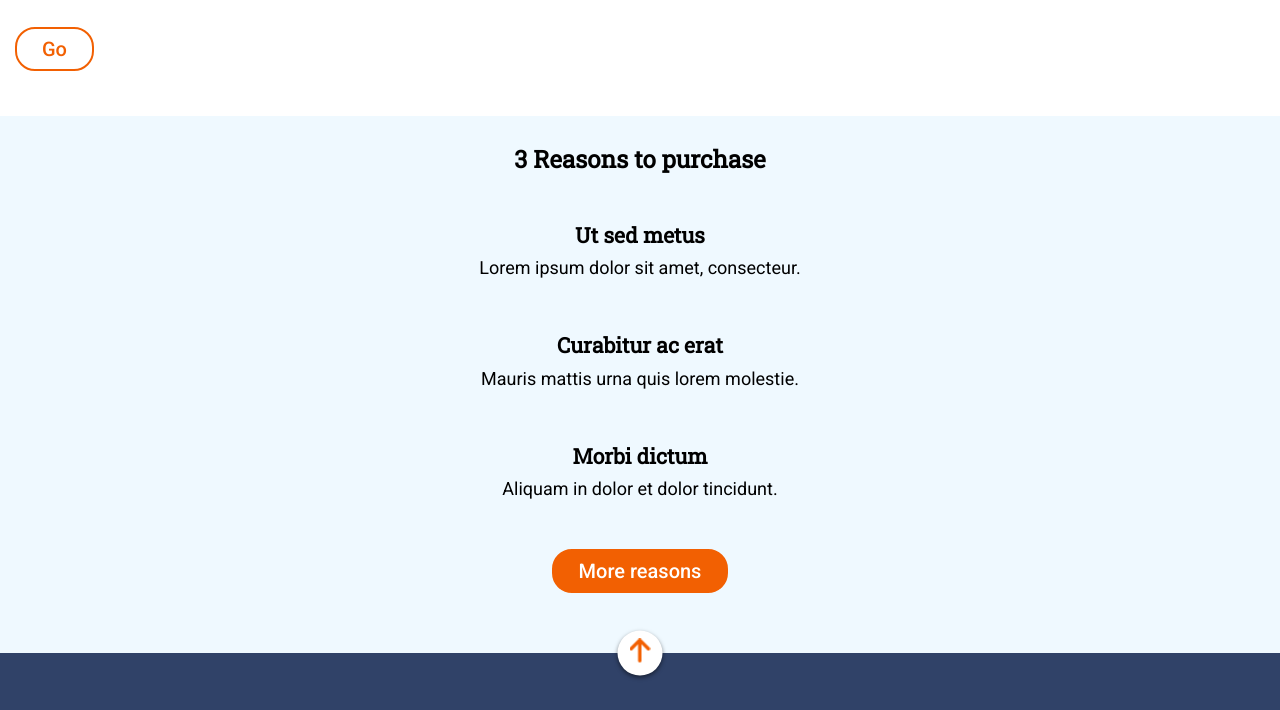
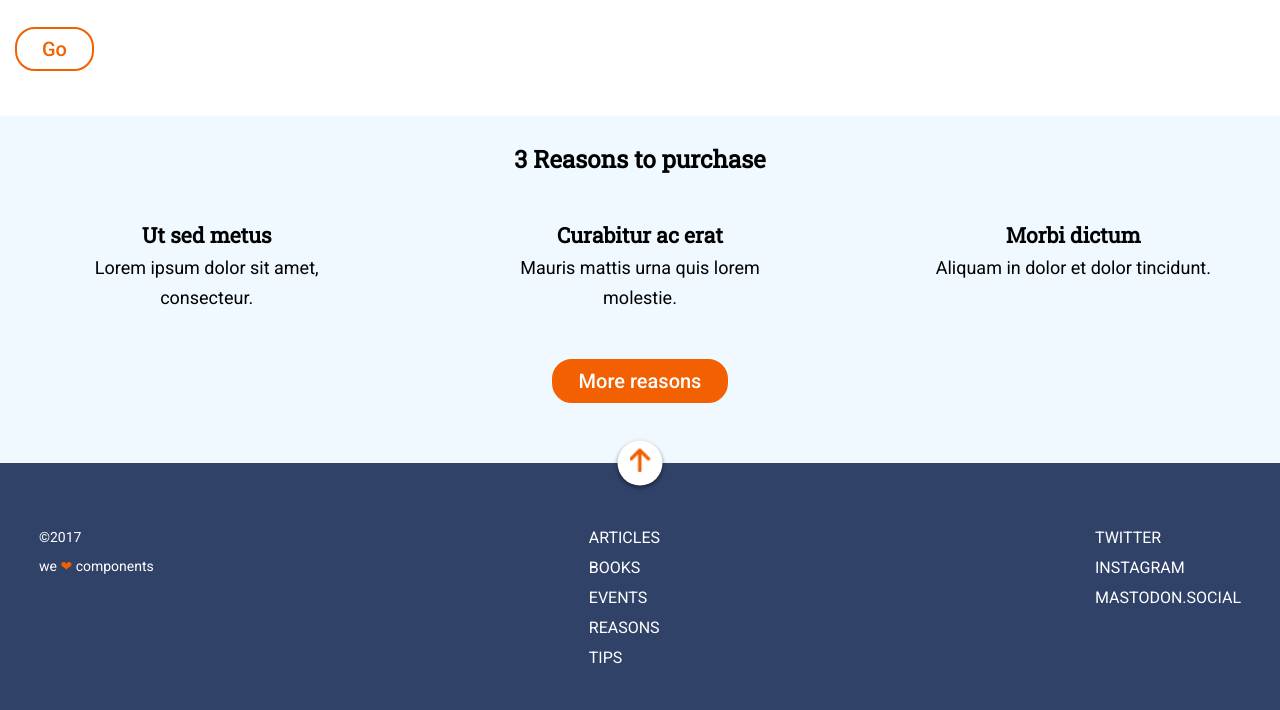
Before and after one commit to martacruces/evaluacion-final-modulo-1-martacruces, a website: page _src/templates/index.html in a window 1280 px wide. Shown: the part 936-1646 px from the top of the page. Drawn offline with nearby package versions, Linux system fonts and the light colour scheme; files that its build step writes are made by us from their sources; files whose address does not match are found by name.

Commit message:
Tablet responsive

```diff
--- a/_src/assets/scss/template/_base.scss
+++ b/_src/assets/scss/template/_base.scss
@@ -146,12 +146,16 @@ html {
     align-items: center;
     position: relative;
 
-    &__button-arrow {
-        background-color: $color-white;
+    &__button-link {
+        display:inline-block;
         position: absolute;
         top: 0;
         left: 50%;
         transform: translate(-50%, -50%);
+    }
+
+    &__button-arrow {
+        background-color: $color-white;
         border: none;
         width: 45px;
         height: 45px;
--- a/_src/assets/scss/template/_responsive.scss
+++ b/_src/assets/scss/template/_responsive.scss
@@ -1,3 +1,36 @@
 @include media($tablet) {
+    .section-reasons {
+        grid-template-columns: 1fr 1fr 1fr;
+        justify-items: center;
+        grid-row-gap: 45px;
+        grid-column-gap: 4%;
 
+        &__title {
+            grid-column-start: 1;
+            grid-column-end: 4;
+        }
+
+    .section-window__button-go {
+        grid-column-start: 1;
+        grid-column-end: 4;
+        grid-row: 3;
+        }
+    }
+
+    .footer {
+        text-align: left;
+        flex-direction: row;
+        justify-content: space-between;
+        align-items: start;
+        padding-left: 39px;
+        padding-right: 39px;
+
+        &__links {
+            margin-bottom: 0;
+        }
+
+        &__copyright {
+            order: -1;
+        }
+    }
 }
--- a/_src/templates/index.html
+++ b/_src/templates/index.html
@@ -3,7 +3,7 @@
   <head>
     <meta charset="UTF-8" />
     <meta name="viewport" content="width=device-width, initial-scale=1" />
-    <title>Adalab Web Starter Kit</title>
+    <title>Final Evaluation</title>
     <link rel="icon" href="./favicon.png" />
     <link href="https://fonts.googleapis.com/css?family=Roboto+Slab|Roboto:400,500,700&display=swap" rel="stylesheet">
     <link rel="stylesheet" href="./assets/css/main.css" />
@@ -46,7 +46,7 @@
       </section>
     </main>
     <footer class="footer">
-      <a href="#" title=home>
+      <a href="#" title=home class="footer__button-link">
         <button class="footer__button-arrow">
           <img src="./assets/images/ico-arrow.svg">
         </button>
```
